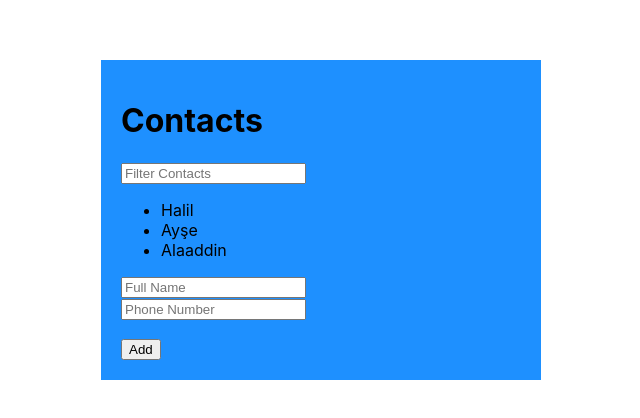
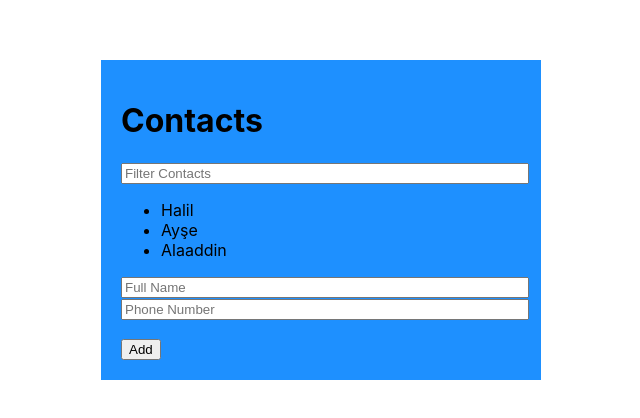
Before and after one commit to onursimsekkk/contacts-app-react, a React (Create React App) app: page / in a window 1280 px wide. Shown: the part 180-598 px from the top of the page, without its empty margins (319-959 px from the left). Built offline with nearby package versions, Linux system fonts and the light colour scheme.

Commit message:
Add input width

```diff
--- a/src/components/Contacts/styles.css
+++ b/src/components/Contacts/styles.css
@@ -3,3 +3,7 @@
   background-color: dodgerblue;
   padding: 20px;
 }
+
+input {
+  width: 100%;
+}
```
